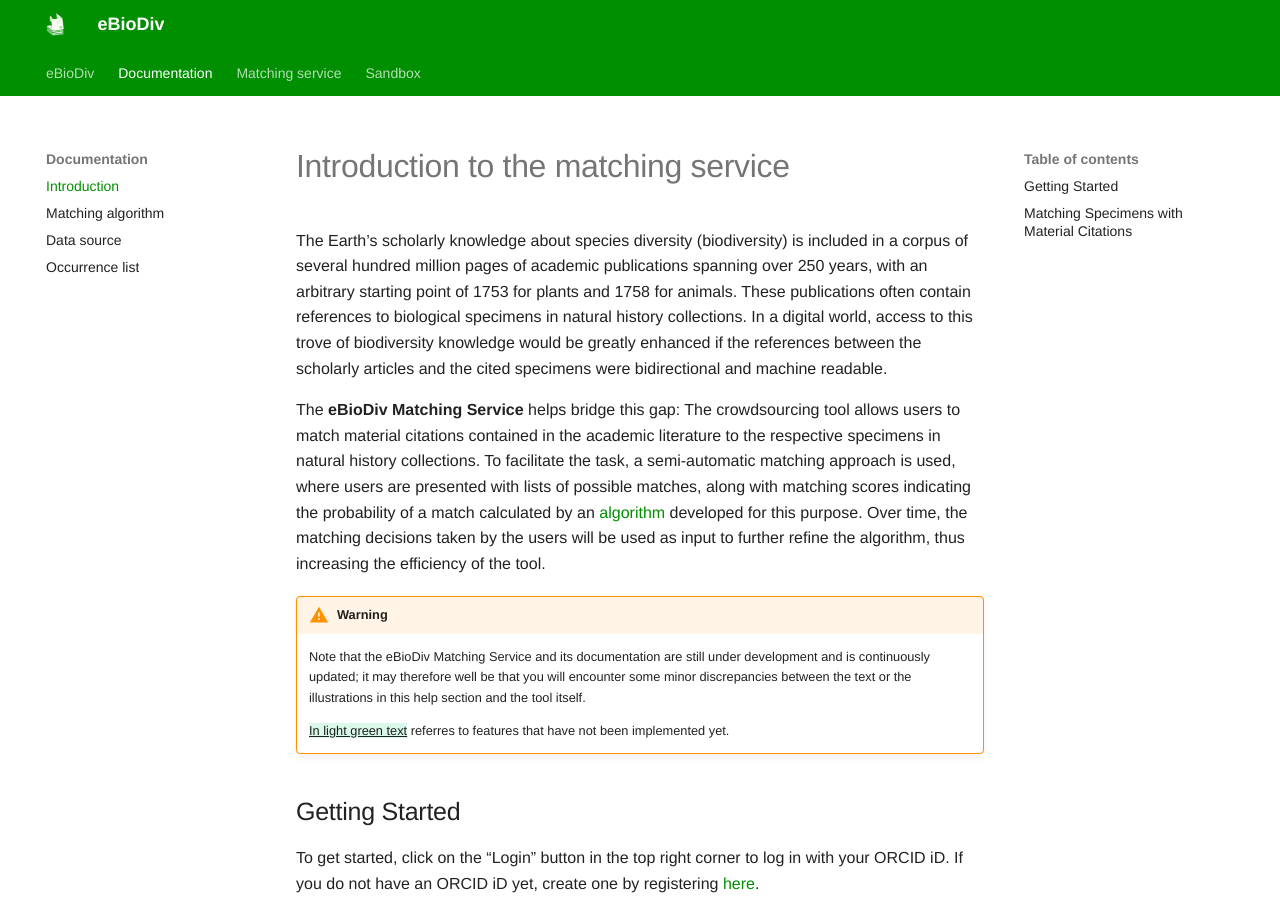
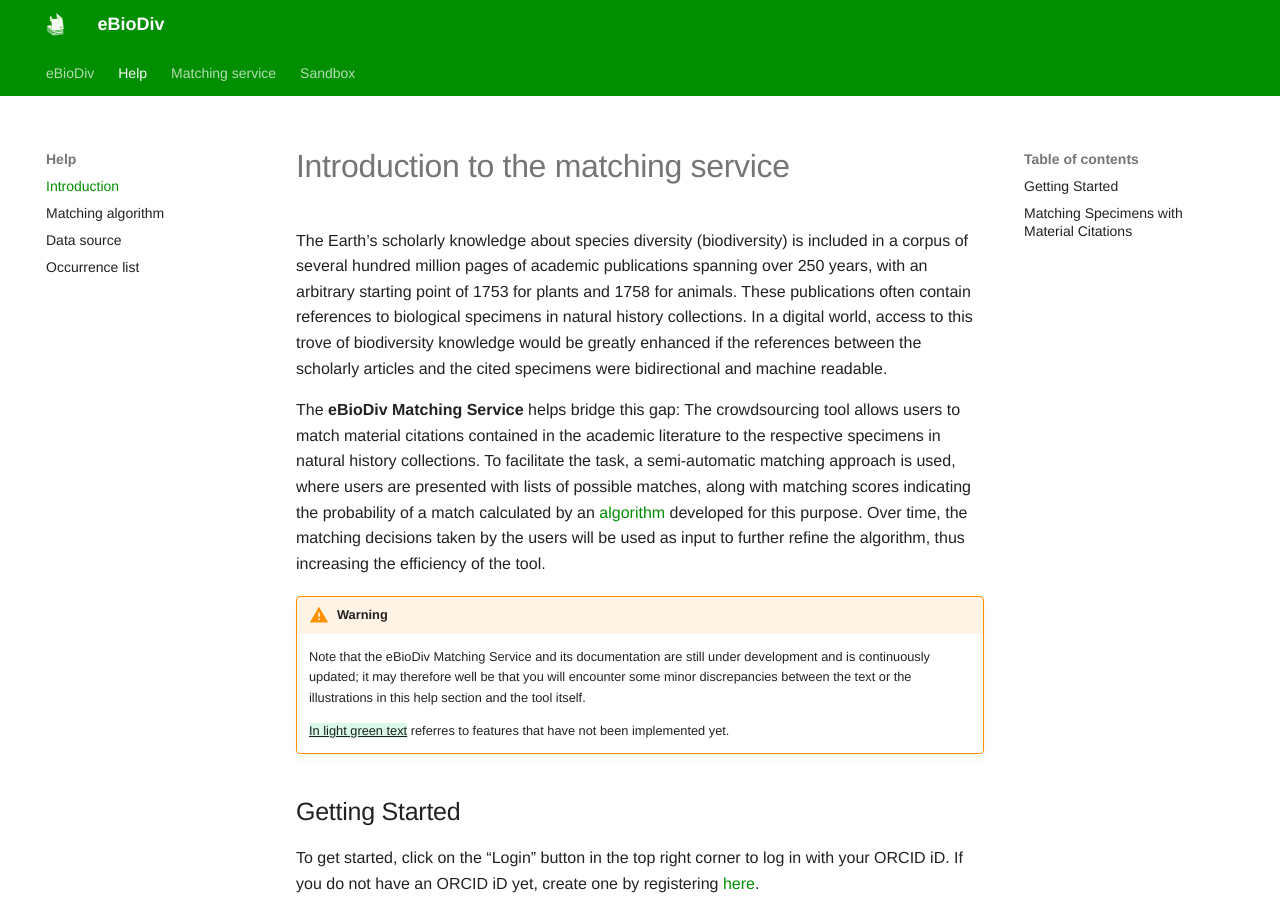
Before and after one commit to bitem-heg-geneve/ebiodiv-website, an MkDocs documentation site: the page built from docs/help/index.md, in a window 1280 px wide and 900 px high. Built offline with MkDocs 1.6.1 and Material for MkDocs 9.7.7, drawn with Linux system fonts in a browser that asks for light colours; comment, search, counter and statistics services are not loaded.

Commit message:
Rename documentation as help

```diff
--- a/mkdocs.yml
+++ b/mkdocs.yml
@@ -4,11 +4,11 @@
 repo_url: https://github.com/bitem-heg-geneve/ebiodiv-website
 nav:
   - eBioDiv: 'index.md'
-  - Documentation:
-      - 'Introduction': 'documentation/index.md'
-      - 'Matching algorithm': 'documentation/matching_algorithm.md'
-      - 'Data source': 'documentation/data.md'
-      - 'Occurrence list': 'documentation/occurrence_list.md'
+  - Help:
+      - 'Introduction': 'help/index.md'
+      - 'Matching algorithm': 'help/matching_algorithm.md'
+      - 'Data source': 'help/data.md'
+      - 'Occurrence list': 'help/occurrence_list.md'
   - Matching service: https://prod.ebiodiv.org/
   - Sandbox: https://sandbox.ebiodiv.org/
 markdown_extensions:
```
Also changed, not shown: docs/help/data.md (renamed from docs/documentation/data.md), docs/help/edit-button.png (renamed from docs/documentation/edit-button.png), docs/help/index.md (renamed from docs/documentation/index.md), docs/help/match-no.png (renamed from docs/documentation/match-no.png), docs/help/match-undecided.png (renamed from docs/documentation/match-undecided.png), docs/help/match-yes.png (renamed from docs/documentation/match-yes.png), docs/help/matching-decisions.png (renamed from docs/documentation/matching-decisions.png), docs/help/matching_algorithm.md (renamed from docs/documentation/matching_algorithm.md), docs/help/occurrence_list.md (renamed from docs/documentation/occurrence_list.md).
